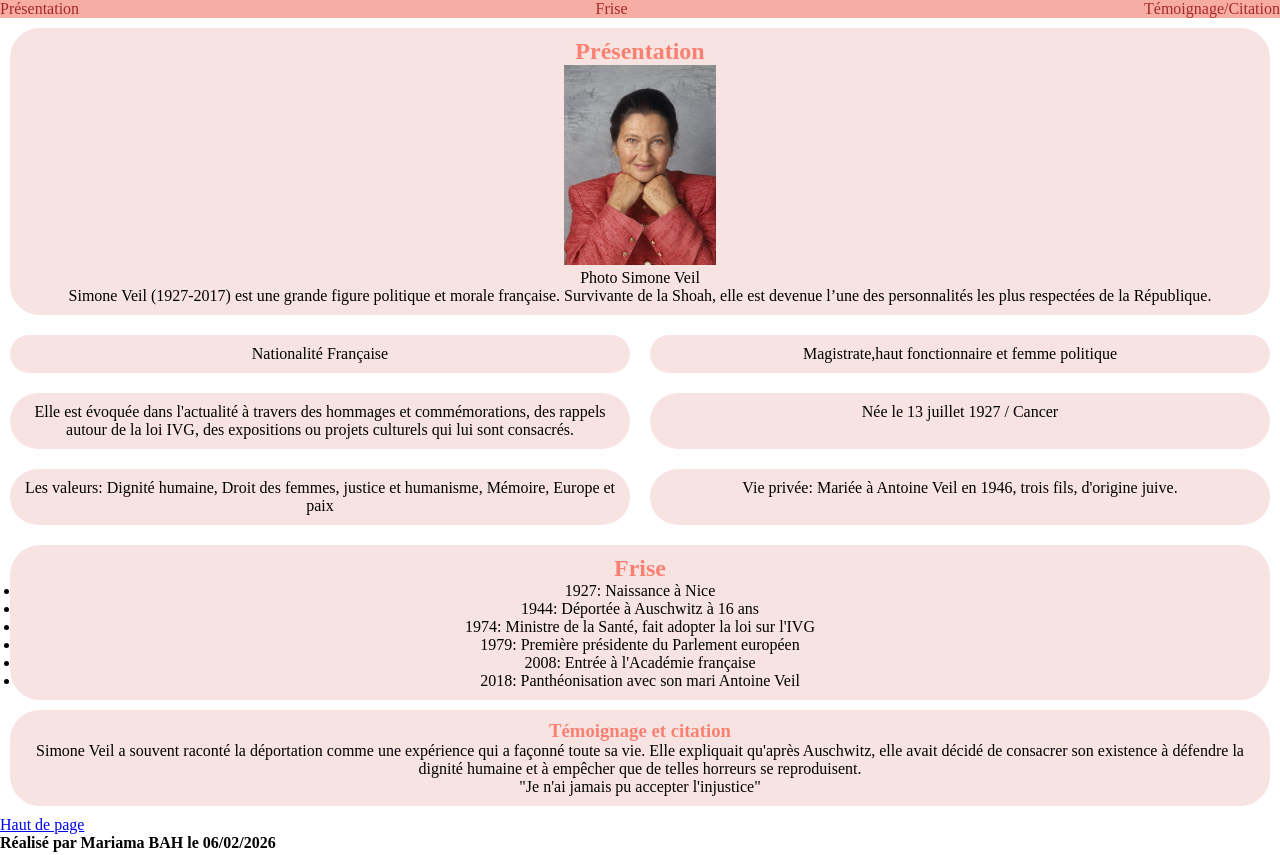
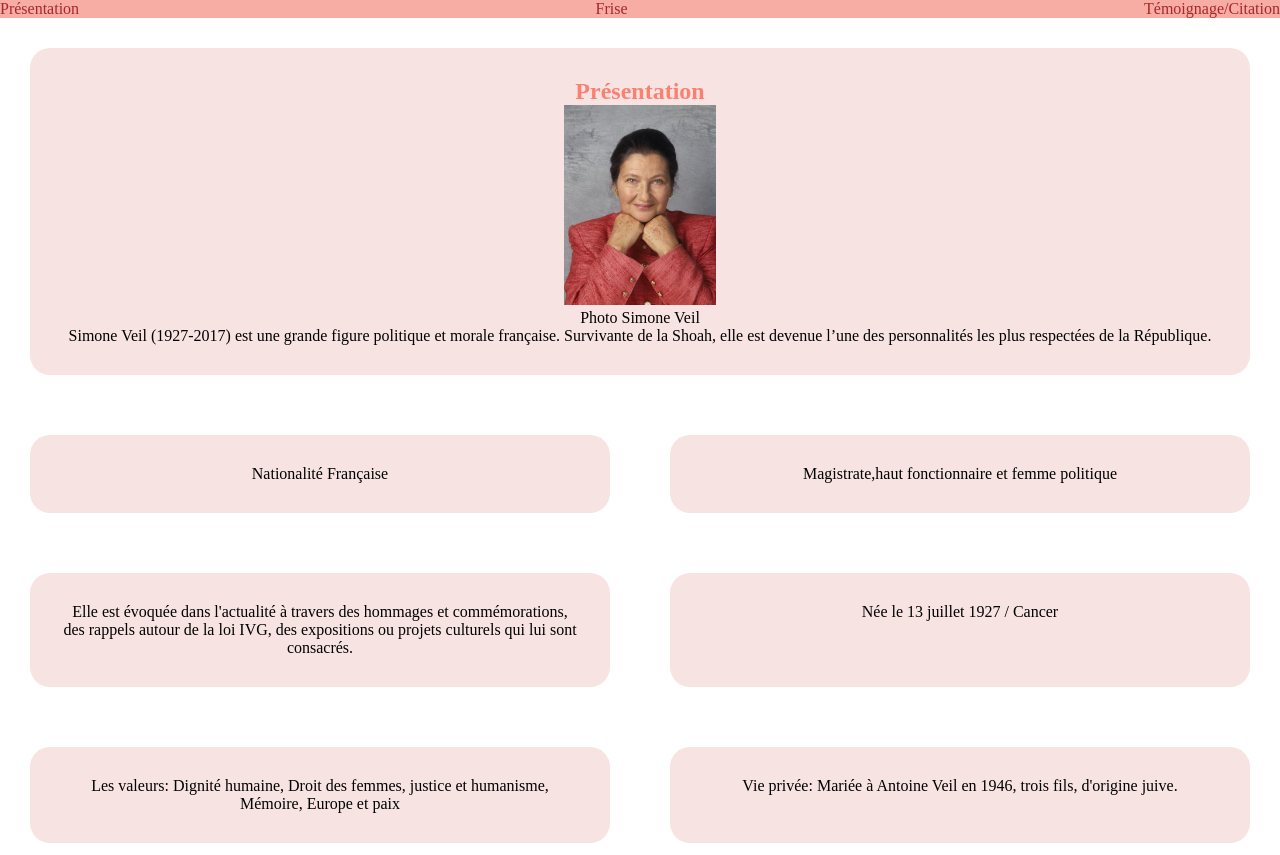
Before and after one commit to Mariama721/gis-le-adapage-mariama721, a plain HTML site: page index.html in a window 1280 px wide. Shown: the top 855 px of the page. Drawn offline with Linux system fonts and the light colour scheme.

Commit message:
version finale 01

```diff
--- a/style.css
+++ b/style.css
@@ -6,9 +6,9 @@
 
 .bloc {
     background-color: rgb(247, 228, 226);
-    padding: 10px;
-    margin: 10px;
-    border-radius: 30px;
+    padding: 30px;
+    margin: 30px;
+    border-radius: 20px;
     text-align: center;
 }
 
```
Also changed, not shown: index.html (+1 -1 lines), 1 other file.
